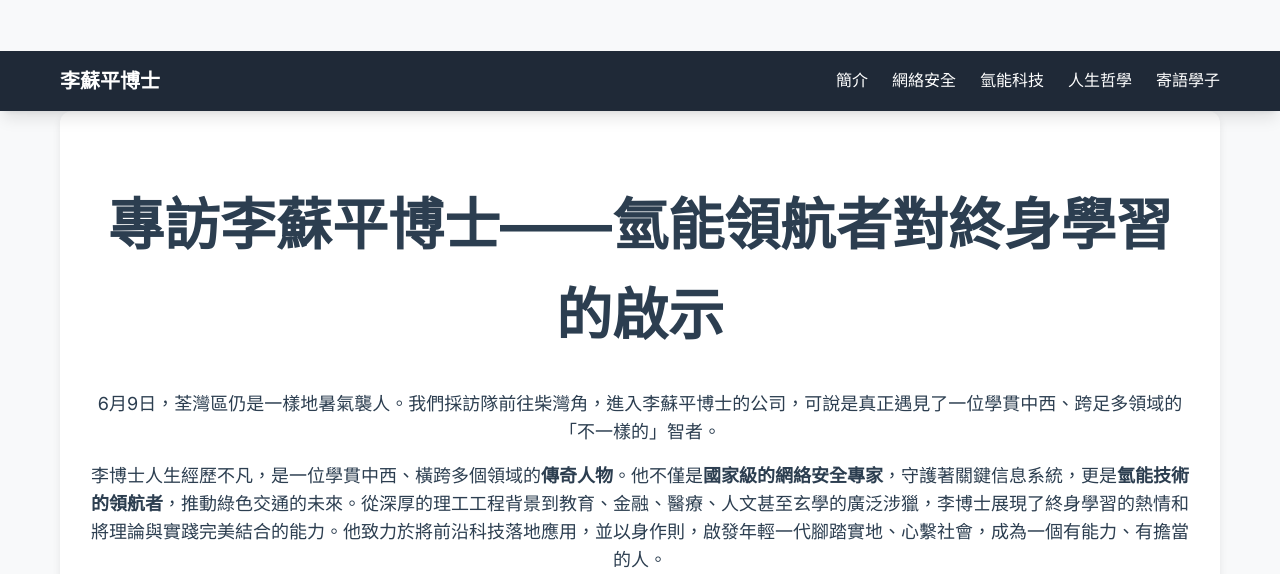
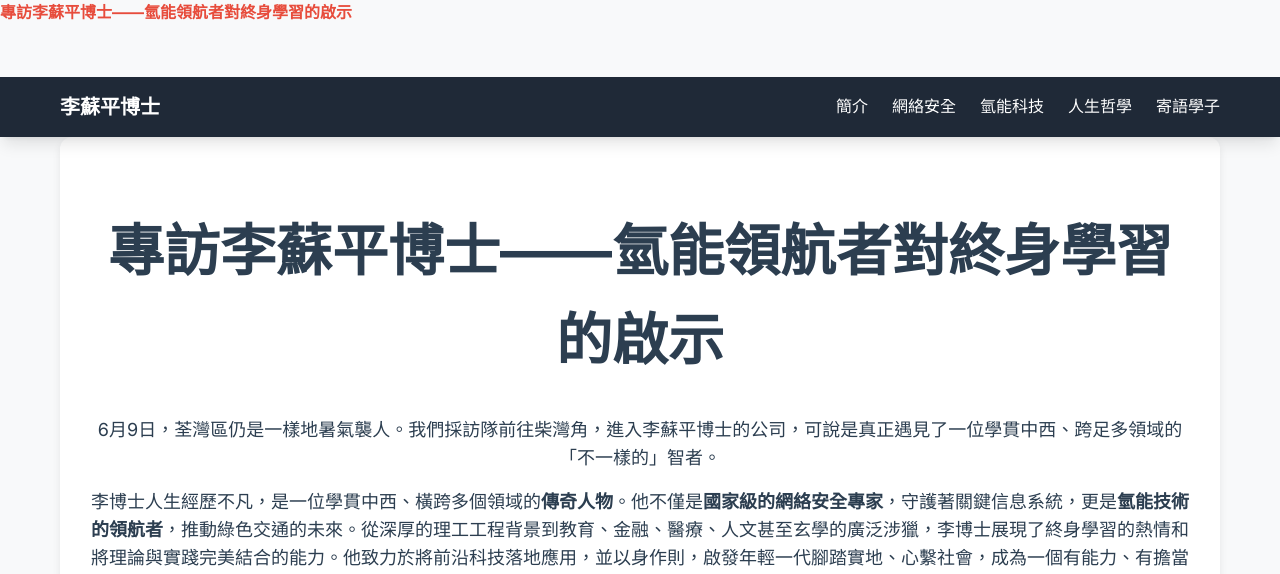
Before and after one commit to lstclhng/lsp1, a plain HTML site: page index.html in a window 1280 px wide. Shown: the top 574 px of the page. Drawn offline with nearby package versions, Linux system fonts and the light colour scheme.

Commit message:
Update index.html

```diff
--- a/index.html
+++ b/index.html
@@ -12,7 +12,8 @@ CONFIRMATION: NO SVG graphics used. NO Mermaid JS used. -->
 <head>
     <meta charset="UTF-8">
     <meta name="viewport" content="width=device-width, initial-scale=1.0">
-    <strong><p><title>專訪李蘇平博士：</p></strong><p><strong>——氫能領航者對終身學習的啟示</title></strong></p>
+    <title>專訪李蘇平博士——氫能領航者對終身學習的啟示</title>
+    <strong><p>專訪李蘇平博士——氫能領航者對終身學習的啟示</p></strong>
     <br>
     <br>
     <script src="https://cdn.tailwindcss.com"></script>
```
